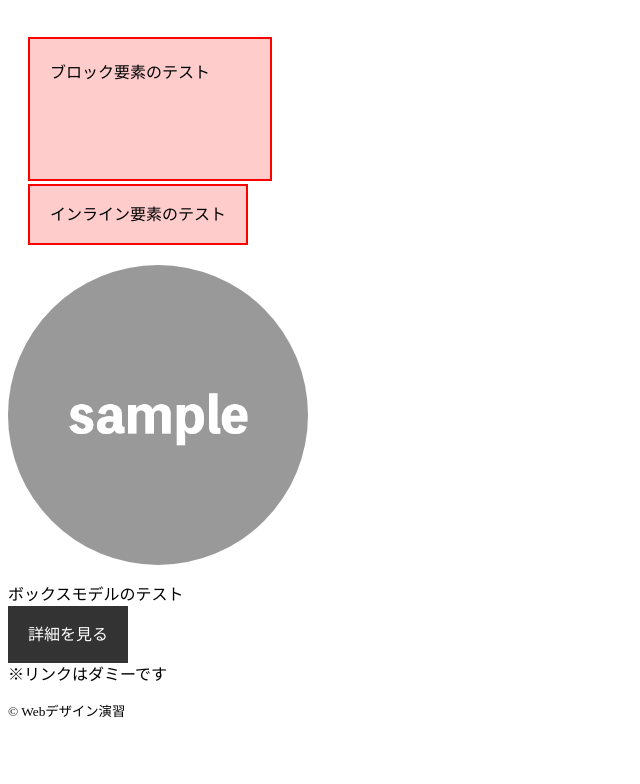
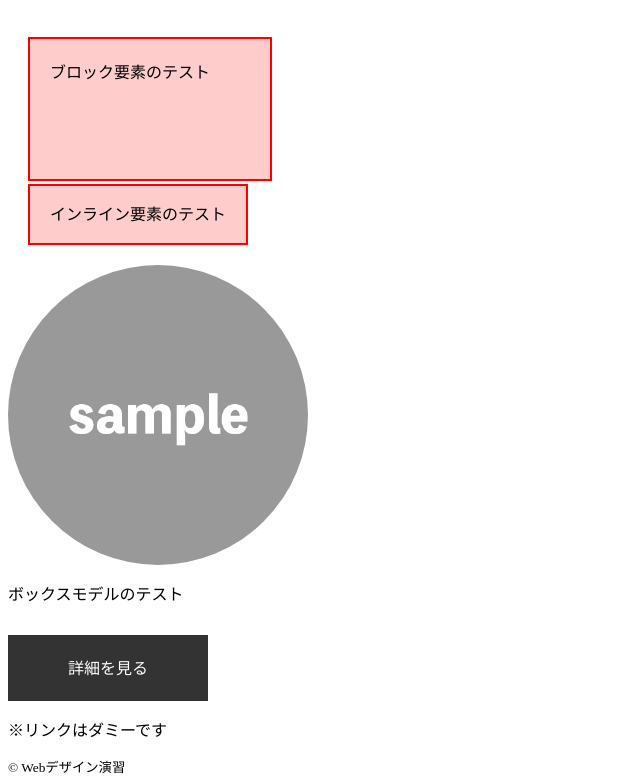
Before and after one commit to NKak1/css_sample_02, a plain HTML site: page index.html in a window 1280 px wide. Shown: the part 939-1723 px from the top of the page, without its empty margins (0-640 px from the left). Before the commit the page ends 1667 px from the top, so only its background shows below. Drawn offline with Linux system fonts and the light colour scheme; a web font is replaced by a local one.

Commit message:
Add files via upload

```diff
--- a/style.css
+++ b/style.css
@@ -75,9 +75,11 @@
     background-color: #333;
     color: #fff;
     text-decoration: none;
-
     width: 200px;
     height: 66px;
     padding: 20px;
     margin-top: 30px;
+    display: block;
+    box-sizing: border-box;
+    text-align: center;
 }
```
